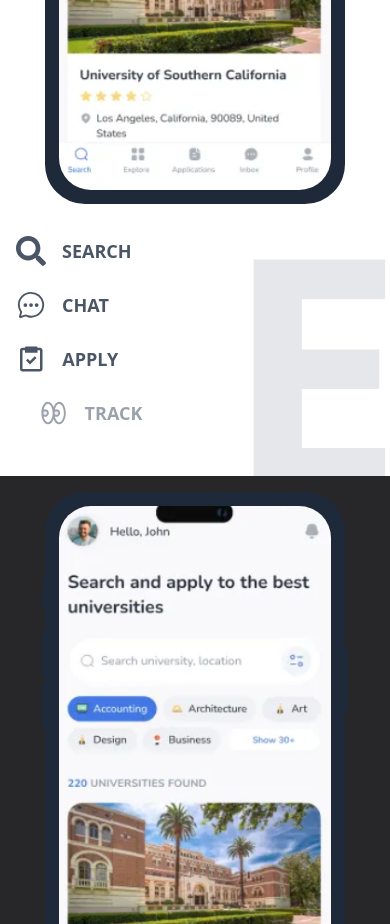
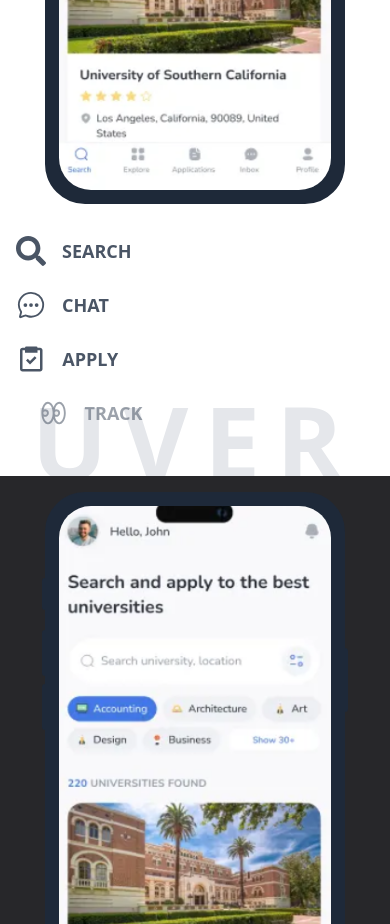
Before and after one commit to Ahmedhegazii22/UVER_LandingPage, a Next.js app: page / in a window 390 px wide. Shown: the part 840-1764 px from the top of the page. Built offline with nearby package versions, Linux system fonts and the light colour scheme.

Commit message:
update :update Responsive of Hero Section

```diff
--- a/src/app/_components/Hero.jsx
+++ b/src/app/_components/Hero.jsx
@@ -166,7 +166,7 @@ function Hero() {
           <p className="text-lg font-semibold">TRACK</p>
         </div>
       </div>
-      <div className="absolute -bottom-32  left-1/2 tracking-[15rem] -translate-x-1/2 text-gray-200 text-[320px] font-extrabold -z-10 select-none">
+      <div className="absolute -bottom-10 sm:-bottom-14 md:-bottom-20 left-1/2 -translate-x-1/2 text-gray-200 font-extrabold select-none -z-10 text-[100px] sm:text-[150px] md:text-[200px] lg:text-[300px] xl:text-[320px] tracking-[1rem] sm:tracking-[2rem] md:tracking-[4rem] lg:tracking-[8rem] xl:tracking-[12rem]">
         UVER
       </div>
     </section>
```
